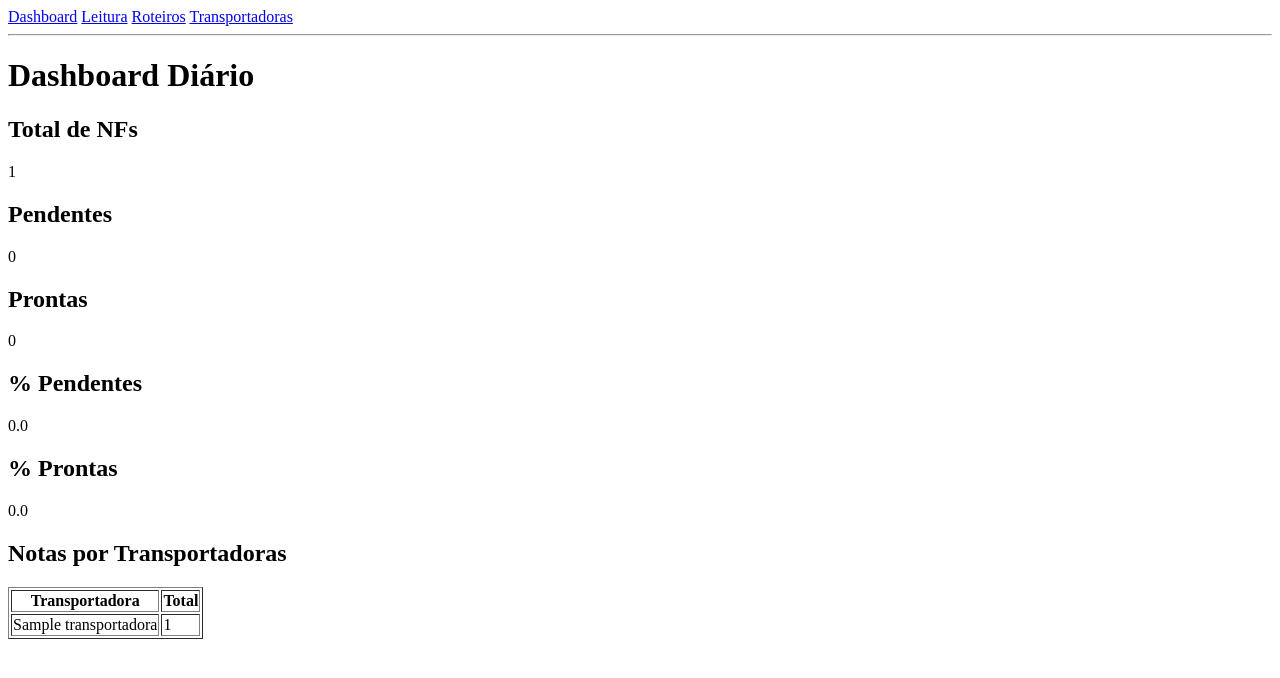
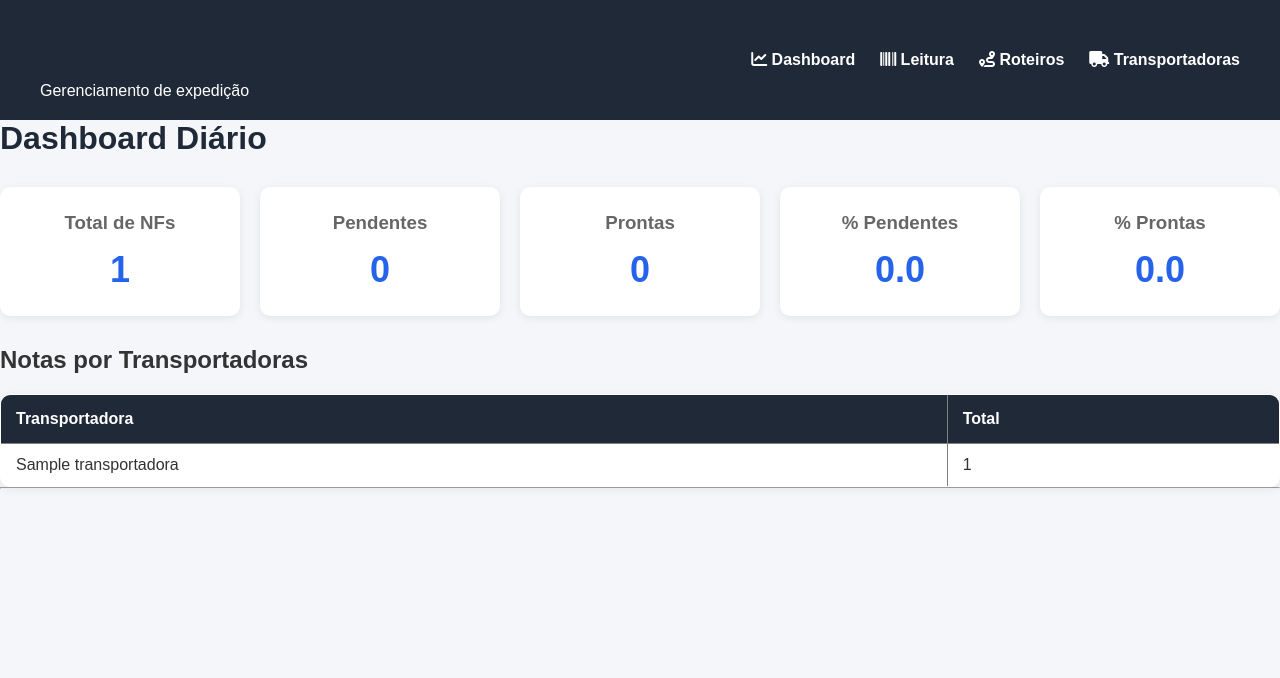
Before and after one commit to gabrielxavii/Gerenciador-de-notas, a Flask app: page / in a window 1280 px wide. Shown: the top 678 px of the page. Run offline with Flask 3, Linux system fonts and the light colour scheme; tables that the repository leaves empty hold one stand-in row (values such as "Sample post").

Commit message:
Finalização da interface e dashboard diário

```diff
--- a/static/css/style.css
+++ b/static/css/style.css
@@ -0,0 +1,248 @@
+/* Reset */
+
+*{
+    margin:0;
+    padding:0;
+    box-sizing:border-box;
+}
+
+/* Corpo */
+
+body{
+    font-family: Arial, Arial, Helvetica, sans-serif;
+    background:#f4f6f9;
+    color:#333;
+}
+
+/* Cabeçalho */
+
+header{
+    background:#1f2937;
+    color:white;
+    padding:20px 40px;
+
+    display:flex;
+    justify-content:space-between;
+    align-items:center;
+}
+
+.logo h1{
+    font-size:28px
+}
+
+.logo p{
+    font-size:14px;
+    color:#cbd5e1;
+}
+
+/* Menu */
+
+nav{
+    display:flex;
+    gap:25px;
+}
+
+nav a{
+    color:white;
+    text-decoration:none;
+    font-weight:bold;
+    transition:0.3s;
+}
+
+nav a:hover{
+    color:#60a5fa;
+}
+
+/* Conteúdo */
+
+.container{
+    width:90%
+    max-width:1200px;
+
+    margin:30px auto;
+}
+
+/* Tabelas */
+
+table{
+    width:100%;
+    border-collapse:collapse;
+    margin-top:20px;
+    background:white;
+    border-radius:10px;
+    overflow:hidden;
+    box-shadow:0 2px 8px rgba(0,0,0,0.08);
+}
+
+th{
+    background:#1f2937;
+    color:white;
+    padding:15px;
+    text-align:left;
+}
+
+td{
+    padding:12px 15px;
+    border-bottom:1px solid #e5e7eb;
+}
+
+tr:hover{
+    background:#f3f4f6;
+}
+
+tr:last-child td{
+    border-bottom: none;
+}
+
+/* Botões */
+
+button{
+    background: #2563eb;
+    color: white;
+    border: none;
+    padding: 10px 18px;
+    border-radius: 6px;
+    cursor: pointer;
+    font-size: 15px;
+    transition: .3s;
+}
+
+button:hover{
+    background: #1d4ed8;
+}
+
+.btn{
+    display: inline-block;
+    background: #2563eb;
+    color: white;
+    padding: 10px 18px;
+    border: none;
+    border-radius: 6px;
+    text-decoration: none;
+    cursor: pointer;
+    transition: .3s;
+}
+
+.btn:hover{
+    background: #1d4ed8;
+    color: white;
+}
+
+.btn-sucess{
+    background: #16a34a;
+}
+
+.btn-sucess:hover{
+    background: #15803d;
+}
+
+.btn-danger{
+    background: #dc2626;
+}
+
+.btn-danger:hover{
+    background: #b91c1c;
+}
+
+/* links de ação */
+
+td a{
+    text-decoration: none;
+    color: #2563eb;
+    font-weight: bold;
+}
+
+td a:hover{
+    text-decoration: underline;
+}
+
+/* Formularios */
+
+form{
+    margin: 20px 0;
+}
+
+input,
+select{
+    padding: 10px;
+    border: 1px solid #d1d5db;
+    border-radius: 6px;
+    margin-right: 10px;
+    font-size: 15px;
+}
+
+input:focus,
+select:focus{
+    outline: none;
+    border-color: #2563eb;
+}
+
+/* Dashboard */
+
+.cards{
+    display: grid;
+    grid-template-columns: repeat(auto-fit,
+    minmax(220px,1fr));
+    gap: 20px;
+    margin: 30px 0;
+}
+
+.card{
+    background: white;
+    border-radius: 10px;
+    padding: 25px;
+    box-shadow: 0 2px 8px rgba(0,0,0,0.08);
+    text-align: center;
+}
+
+.card h3{
+    color:#666;
+    margin-bottom: 15px;
+}
+
+.card p{
+    font-size: 36px;
+    font-weight: bold;
+    color:#2563eb;
+}
+
+/* Titulos */
+
+h1{
+    margin-bottom: 25px;
+    color: #1f2937;
+}
+
+section{
+    margin-bottom: 30px;
+}
+
+/* Status */
+
+.status{
+    display:inline-block;
+    padding: 6px 12px;
+    border-radius: 20px;
+    font-size: 14px;
+    font-weight: bold;
+}
+
+.status-pendente{
+    background: #fef3c7;
+    color: #92400e;
+}
+
+.status-pronta{
+    background: #dcfce7;
+    color:#166534;
+}
+
+/* Card de conteúdo */
+
+.card-form{
+    background: white;
+    padding: 25px;
+    border-radius: 10px;
+    box-shadow: 0 2px 8px rgba(0,0,0,0.08);
+    margin-bottom: 25px;
+}
--- a/templates/base.html
+++ b/templates/base.html
@@ -5,20 +5,46 @@
     <meta name="viewport" content="width=device-width, initial-scale=1.0">
     <title>Logistic Web</title>
     <link rel="stylesheet" href="{{ url_for('static', filename='css/style.css') }}">
+    <link rel="stylesheet"
+    href="https://cdnjs.cloudflare.com/ajax/libs/font-awesome/6.7.2/css/all.min.css">
+</head>
 
-</head>
 <body>
+    <header>
+        <div class="Logo">
+            <h1>Logistic Web</h1>
+            <p> Gerenciamento de expedição</p>
+        </div>
 
-    <nav>
-        <a href="/">Dashboard</a>
-        <a href="/leitura">Leitura</a>
-        <a href="/roteiros">Roteiros</a>
-        <a href="/transportadoras">Transportadoras</a>
-    </nav>
+        <nav>
+            <a href="/">
+                <i class="fa-solid fa-chart-line"></i>
+                Dashboard
+            </a>
 
+            <a href="/leitura">
+                <i class="fa-solid fa-barcode"></i>               </i>
+                Leitura
+            </a>
+
+            <a href="/roteiros">
+                <i class="fa-solid fa-route"></i>
+                Roteiros
+            </a>
+
+            <a href="/transportadoras">
+                <i class="fa-solid fa-truck"></i>
+                Transportadoras
+            </a>
+        </nav>
+    </header>
+
+    <main class"container">
+        {% block content %}
+        {% endblock %}
+    </main>
     <hr>
 
-    {% block content %}
-    {% endblock %}
+
 </body>
 </html>
--- a/templates/dashboard.html
+++ b/templates/dashboard.html
@@ -4,20 +4,35 @@
 
 <h1>Dashboard Diário</h1>
 
-<h2>Total de NFs</h2>
-<p>{{ total }}</p>
+<div class="cards">
 
-<h2>Pendentes</h2>
-<p>{{ pendentes }}</p>
 
-<h2>Prontas</h2>
-<p>{{ prontas }}</p>
+    <div class="card">
+        <h3> Total de NFs</h3>
+        <p>{{ total }}</p>
+    </div>
 
-<h2>% Pendentes</h2>
-<p>{{ porcentagem_pendentes }}</p>
+    <div class="card">
+        <h3>Pendentes</h3>
+        <p>{{ pendentes }}</p>
+    </div>
 
-<h2>% Prontas</h2>
-<p>{{ porcentagem_prontas }}</p>
+    <div class="card">
+        <h3>Prontas</h3>
+        <p>{{ prontas }}</p>
+    </div>
+
+    <div class="card">
+        <h3>% Pendentes</h3>
+        <p>{{ porcentagem_pendentes }}</p>
+    </div>
+
+    <div class="card">
+        <h3>% Prontas</h3>
+        <p>{{ porcentagem_prontas }}</p>
+    </div>
+
+</div>
 
 <h2>Notas por Transportadoras</h2>
 
```
Also changed, not shown: templates/leitura.html (+20 -4 lines), templates/roteiros.html (+10 -5 lines), templates/transportadoras.html (+6 -2 lines), templates/vizualizar_roteiro.html (+15 -2 lines).
